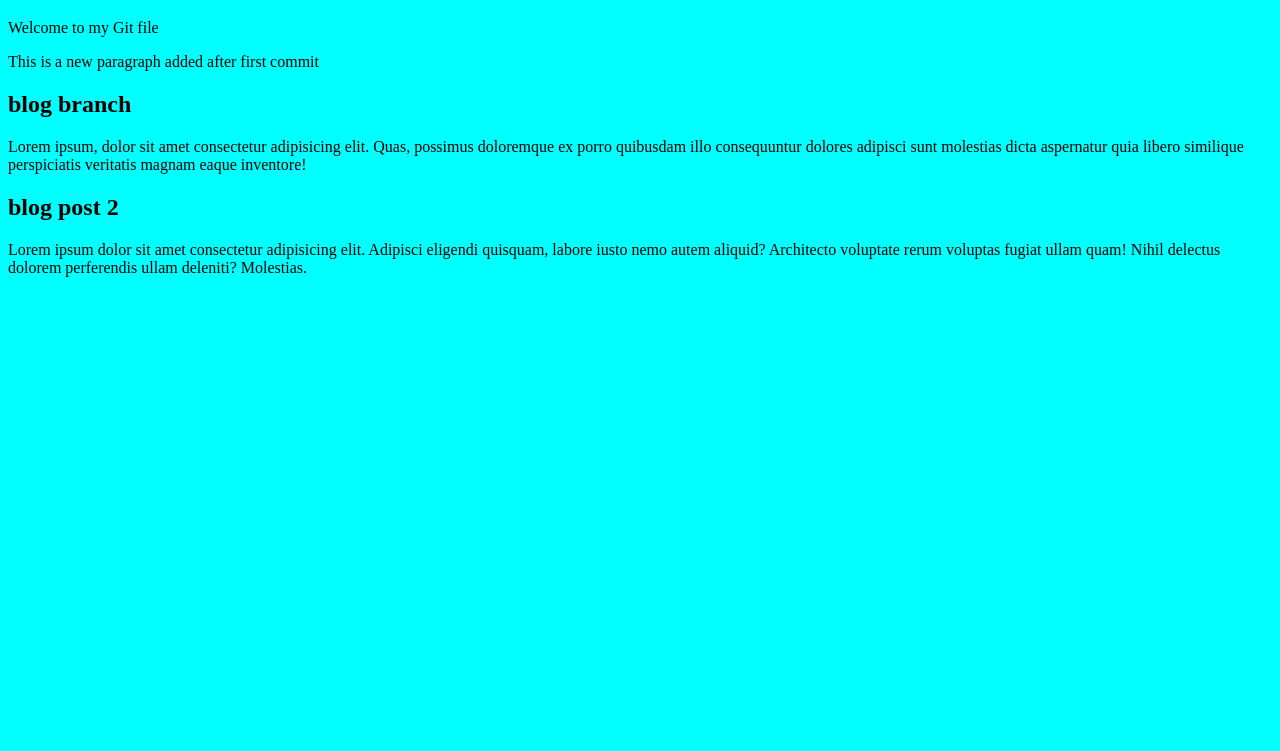
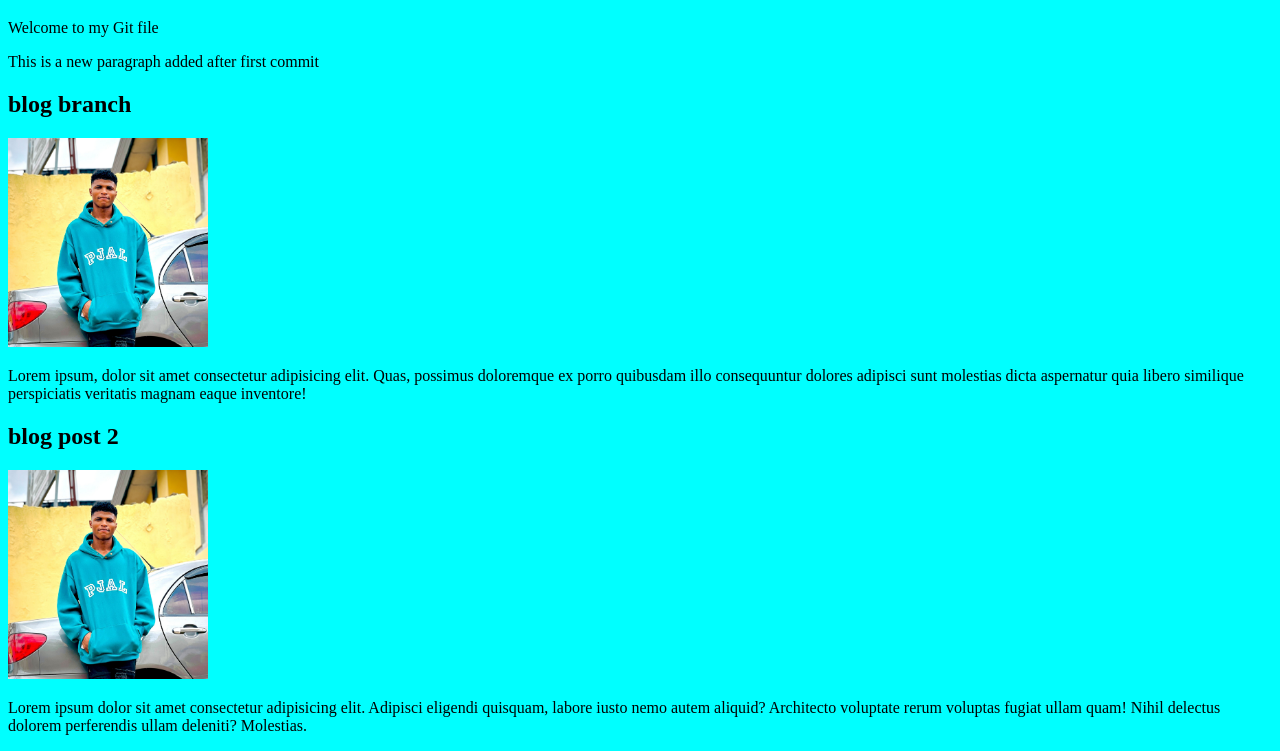
Before and after one commit to Paul15590/Git-hub-intro, a plain HTML site: page index.html in a window 1280 px wide. Shown: the part 61-812 px from the top of the page. Drawn offline with Linux system fonts and the light colour scheme.

Commit message:
blog inages added

```diff
--- a/index.html
+++ b/index.html
@@ -17,6 +17,7 @@
             <h2>
                 blog branch
             </h2>
+            <img src="Paul..jpg" alt="" width="200px">
             <p>
                 Lorem ipsum, dolor sit amet consectetur adipisicing elit. Quas, possimus doloremque ex porro quibusdam illo consequuntur dolores adipisci sunt molestias dicta aspernatur quia libero similique perspiciatis veritatis magnam eaque inventore!
             </p>
@@ -24,6 +25,7 @@
 
         <article>
             <h2>blog post 2</h2>
+            <img src="Paul..jpg" alt="" width="200px">
             <p>
                 Lorem ipsum dolor sit amet consectetur adipisicing elit. Adipisci eligendi quisquam, labore iusto nemo autem aliquid? Architecto voluptate rerum voluptas fugiat ullam quam! Nihil delectus dolorem perferendis ullam deleniti? Molestias.
             </p>
```
Also changed, not shown: Paul..jpg (added).
